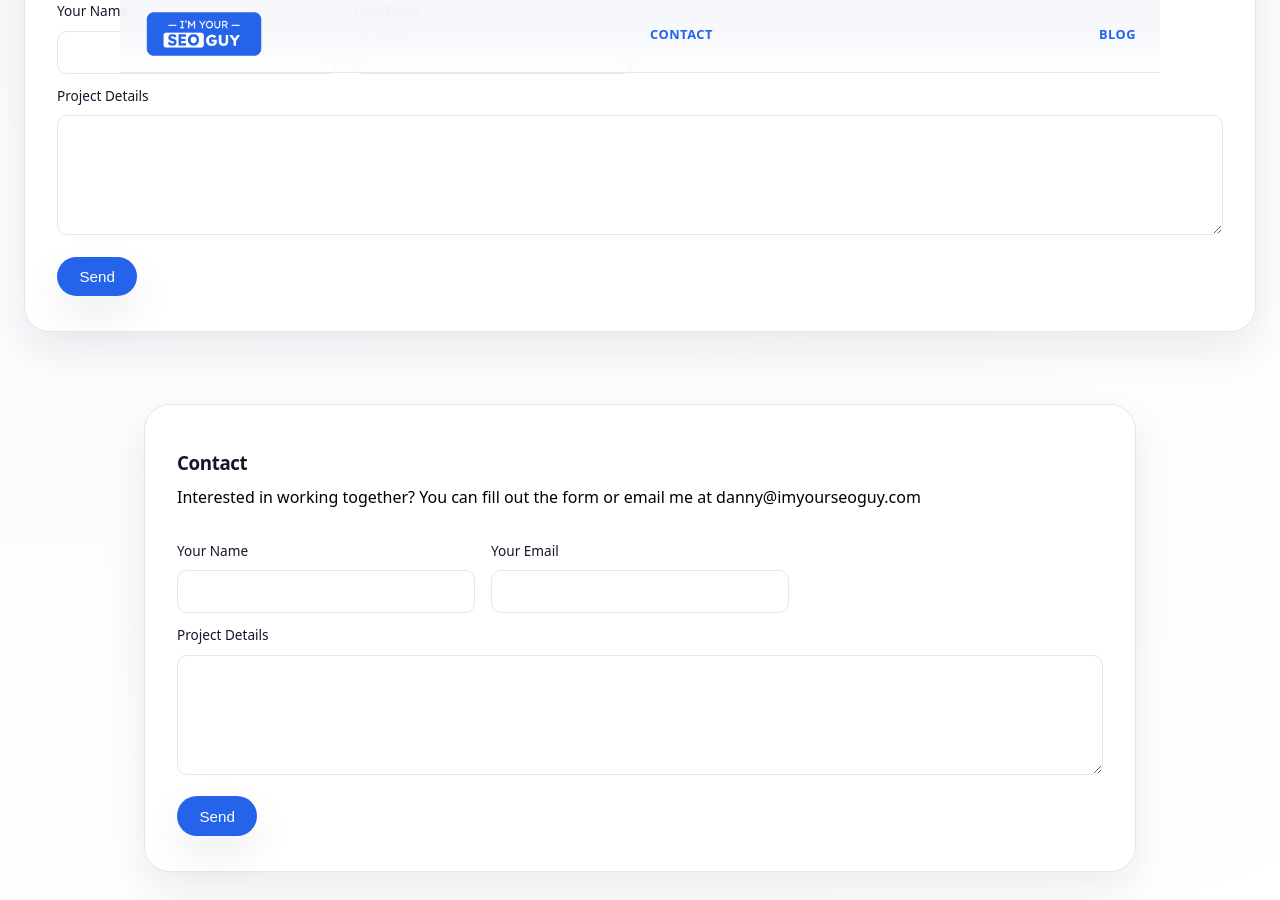
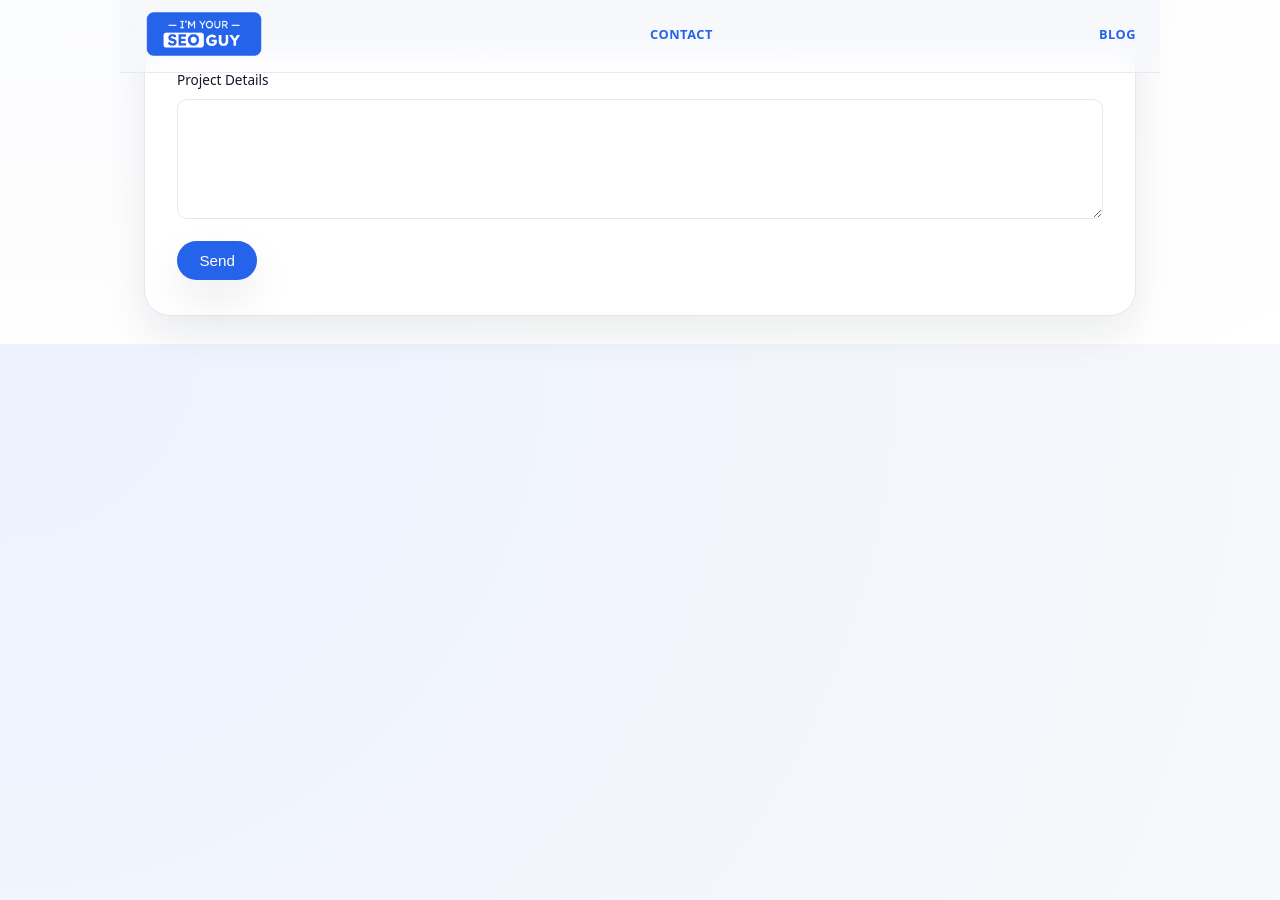
Before and after one commit to danny2549/danny2549.github.io, a Jekyll site: the page built from index.html, in a window 1280 px wide and 900 px high, scrolled down 2276 px. Built offline with Jekyll 4.4.1, drawn with Linux system fonts in a browser that asks for light colours; after the commit the page ends 2620 px from its top, so only the background shows below that.

Commit message:
Update index.html

```diff
--- a/index.html
+++ b/index.html
@@ -76,31 +76,3 @@ title: "Danny Gallagher | SEO & Digital Strategy Specialist"
     </ul>
   </div>
 </section>
-
-<section id="contact">
-  <div class="section-card contact-card">
-    <h3>Contact</h3>
-    <p>Interested in working together? You can fill out the form or email me at <a href="mailto:danny@imyourseoguy.com">danny@imyourseoguy.com</a></p>
-    <form action="https://formspree.io/f/xdkvjgwq" method="post">
-      <div class="form-row">
-        <label for="name">Your Name</label>
-        <input id="name" type="text" name="name">
-      </div>
-
-      <div class="form-row">
-        <label for="email">Your Email</label>
-        <input id="email" type="email" name="email">
-      </div>
-
-      <div class="form-row full">
-        <label for="message">Project Details</label>
-        <textarea id="message" name="message"></textarea>
-      </div>
-
-      <div class="form-actions">
-        <button type="submit">Send</button>
-        <p id="form-status" class="form-status" aria-live="polite"></p>
-      </div>
-    </form>
-  </div>
-</section>
```
